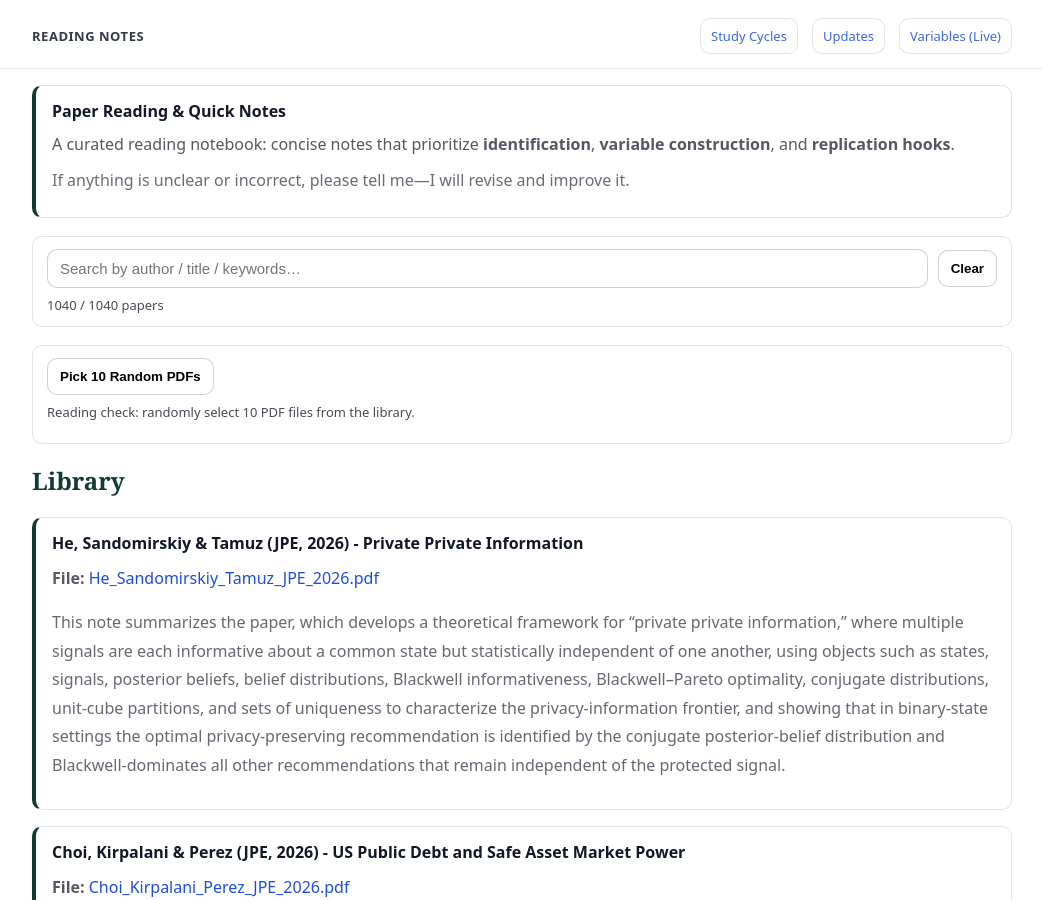
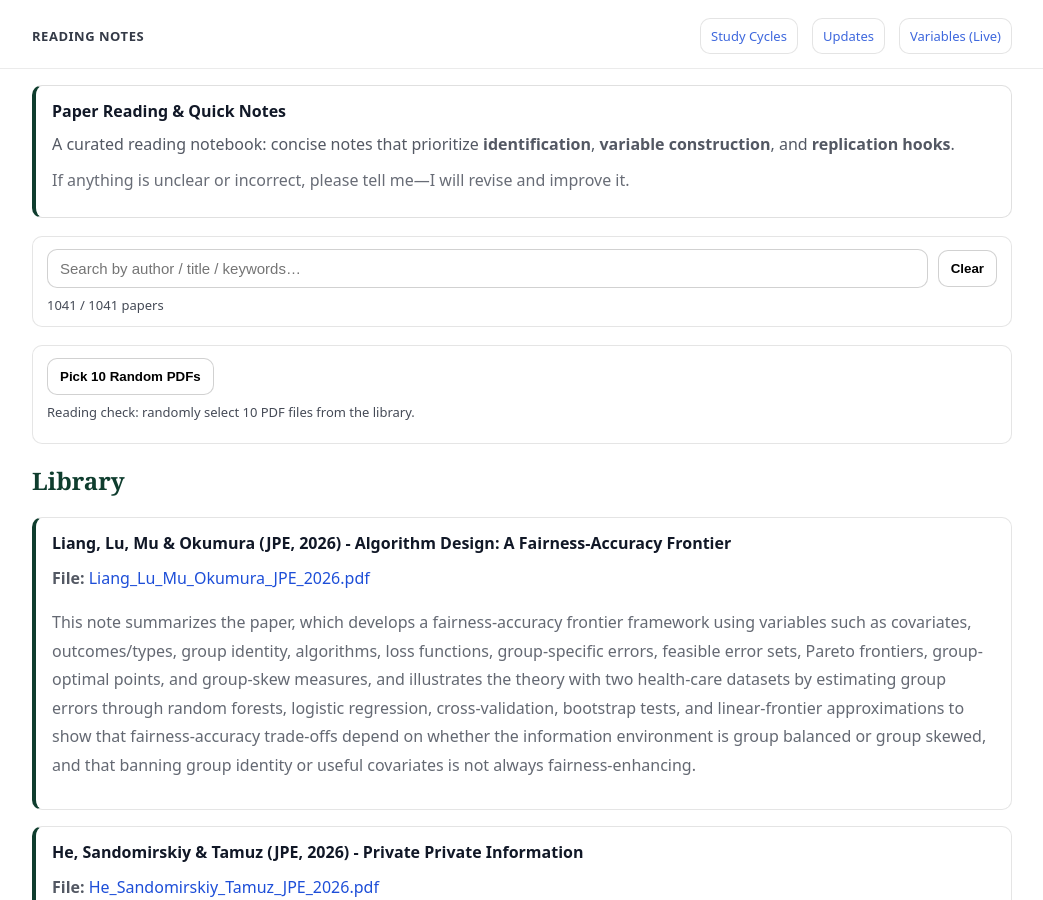
Before and after one commit to yaxinzn/study-archive, a Jekyll site: the page built from reading/index.md, in a window 1280 px wide and 900 px high. Shown: the whole window, without its empty margins (118-1161 px from the left). Built offline with Jekyll 4.4.1, drawn with Linux system fonts in a browser that asks for light colours.

Commit message:
Reading: add/update Liang_Lu_Mu_Okumura_JPE_2026.pdf

```diff
--- a/_data/reading.yml
+++ b/_data/reading.yml
@@ -1,3 +1,7 @@
+- title: "Liang, Lu, Mu & Okumura (JPE, 2026) - Algorithm Design: A Fairness-Accuracy Frontier"
+  file: "Liang_Lu_Mu_Okumura_JPE_2026.pdf"
+  desc: "This note summarizes the paper, which develops a fairness-accuracy frontier framework using variables such as covariates, outcomes/types, group identity, algorithms, loss functions, group-specific errors, feasible error sets, Pareto frontiers, group-optimal points, and group-skew measures, and illustrates the theory with two health-care datasets by estimating group errors through random forests, logistic regression, cross-validation, bootstrap tests, and linear-frontier approximations to show that fairness-accuracy trade-offs depend on whether the information environment is group balanced or group skewed, and that banning group identity or useful covariates is not always fairness-enhancing."
+
 - title: "He, Sandomirskiy & Tamuz (JPE, 2026) - Private Private Information"
   file: "He_Sandomirskiy_Tamuz_JPE_2026.pdf"
   desc: "This note summarizes the paper, which develops a theoretical framework for “private private information,” where multiple signals are each informative about a common state but statistically independent of one another, using objects such as states, signals, posterior beliefs, belief distributions, Blackwell informativeness, Blackwell–Pareto optimality, conjugate distributions, unit-cube partitions, and sets of uniqueness to characterize the privacy-information frontier, and showing that in binary-state settings the optimal privacy-preserving recommendation is identified by the conjugate posterior-belief distribution and Blackwell-dominates all other recommendations that remain independent of the protected signal."
```
Also changed, not shown: 1 other file.
